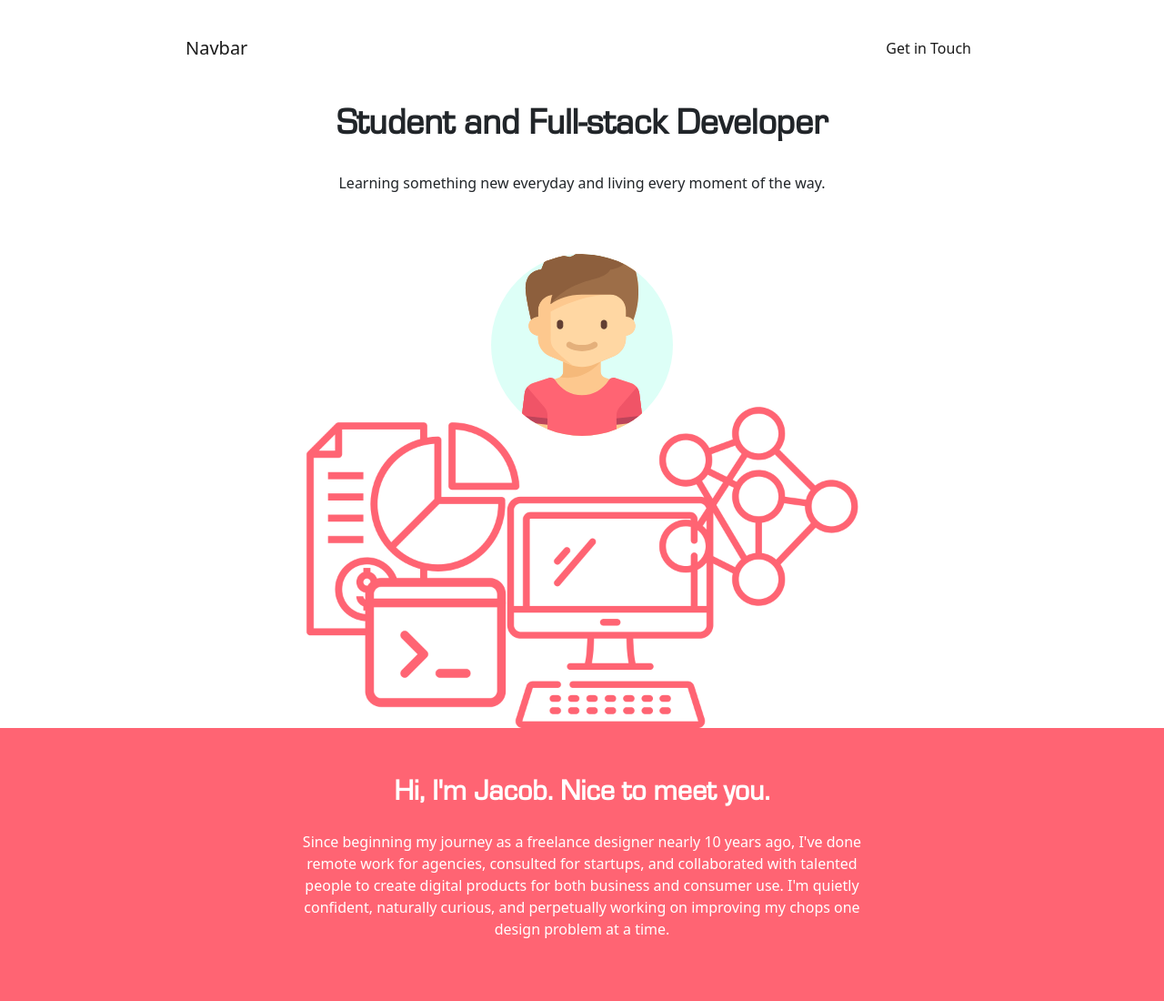
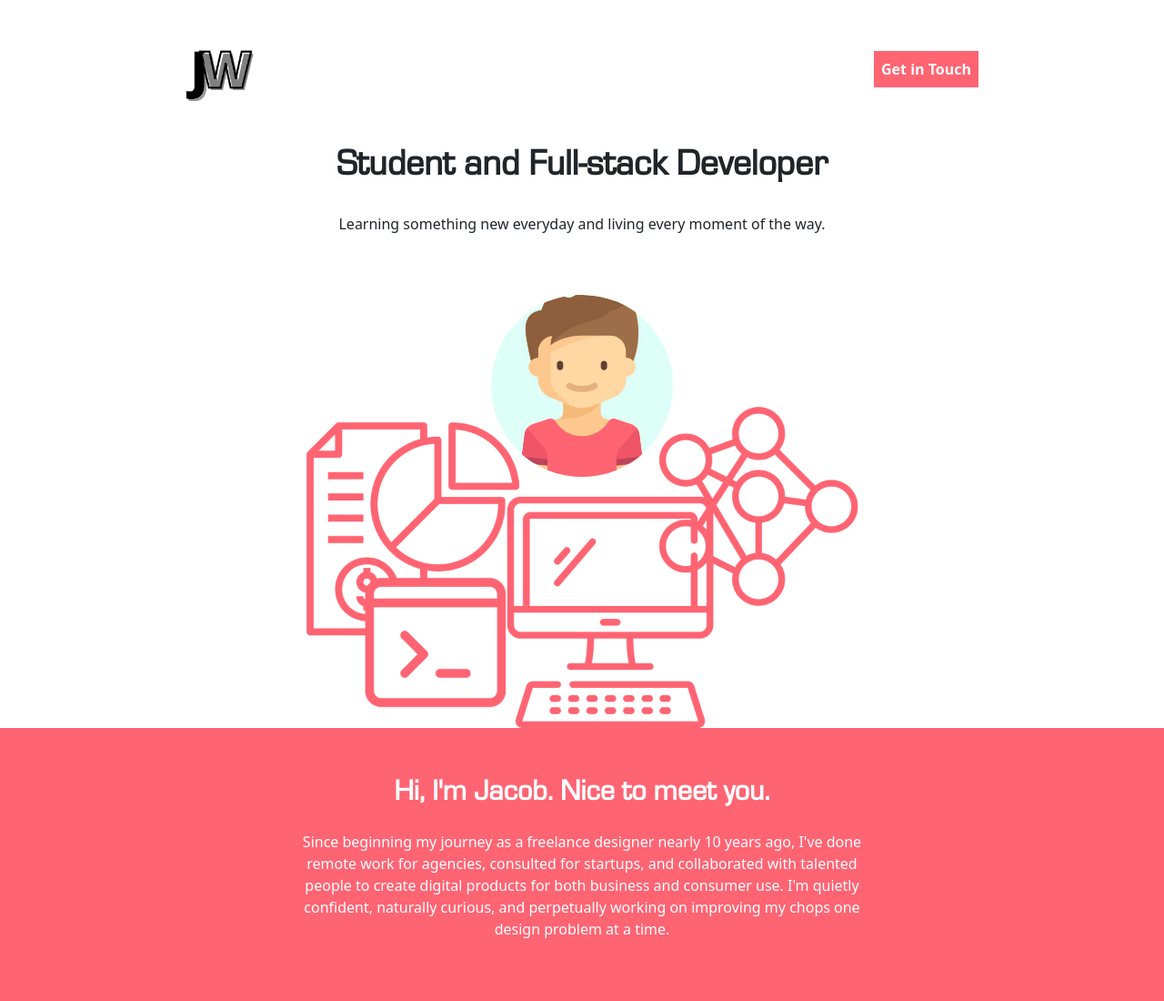
Before and after one commit to jfwilliams2020/personal-site, a plain HTML site: page index.html in a window 1280 px wide. Shown: the top 1100 px of the page at 91% size. Drawn offline with nearby package versions, Linux system fonts and the light colour scheme.

Commit message:
Added logo

```diff
--- a/index.html
+++ b/index.html
@@ -17,7 +17,7 @@
     <header>
         <nav class="navbar navbar-expand-lg navbar-light bg-light">
             <div class="container-fluid">
-                <a class="navbar-brand" href="#">Navbar</a>
+                <a class="navbar-brand" href="#"><img id="logo" src="./images/logo.png" alt="logo"></a>
                 <button class="navbar-toggler" type="button" data-bs-toggle="collapse" data-bs-target="#navbarSupportedContent" aria-controls="navbarSupportedContent" aria-expanded="false" aria-label="Toggle navigation">
                 <span class="navbar-toggler-icon"></span>
                 </button>
--- a/styles.css
+++ b/styles.css
@@ -16,6 +16,16 @@ h1, h2, h3, h4, h5, h6 {
 
 .navbar-light {
     background-color: white !important;
+}
+
+.nav-link {
+    background-color: #ff6473;
+    font-weight: bold;
+    color: white !important;
+}
+
+#logo {
+    width: 75px;
 }
 
 header {
@@ -119,6 +129,10 @@ header h1 {
     .background-hero {
         width: 75% !important;
     }
+
+    .nav-link {
+        margin-top: 15px;
+    }
 }
 
 @media screen and (max-width: 1500px) {
```
Also changed, not shown: images/logo.png (added).
